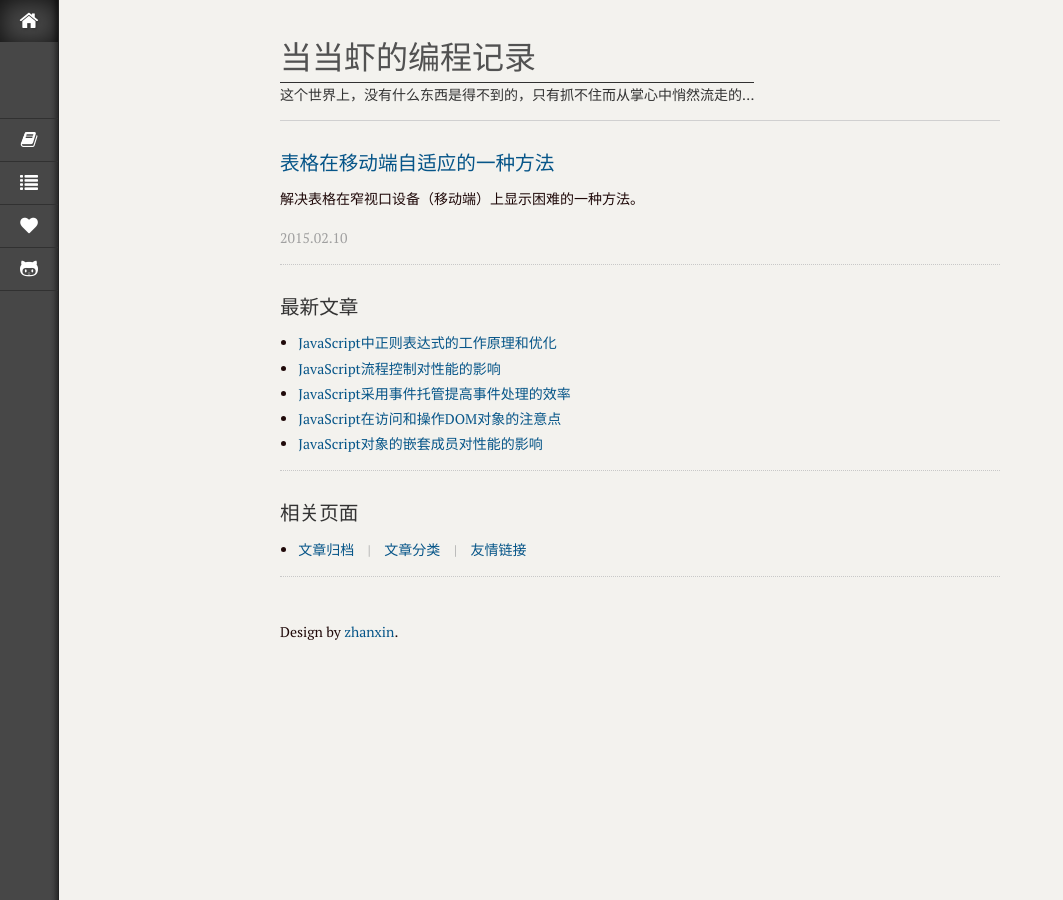
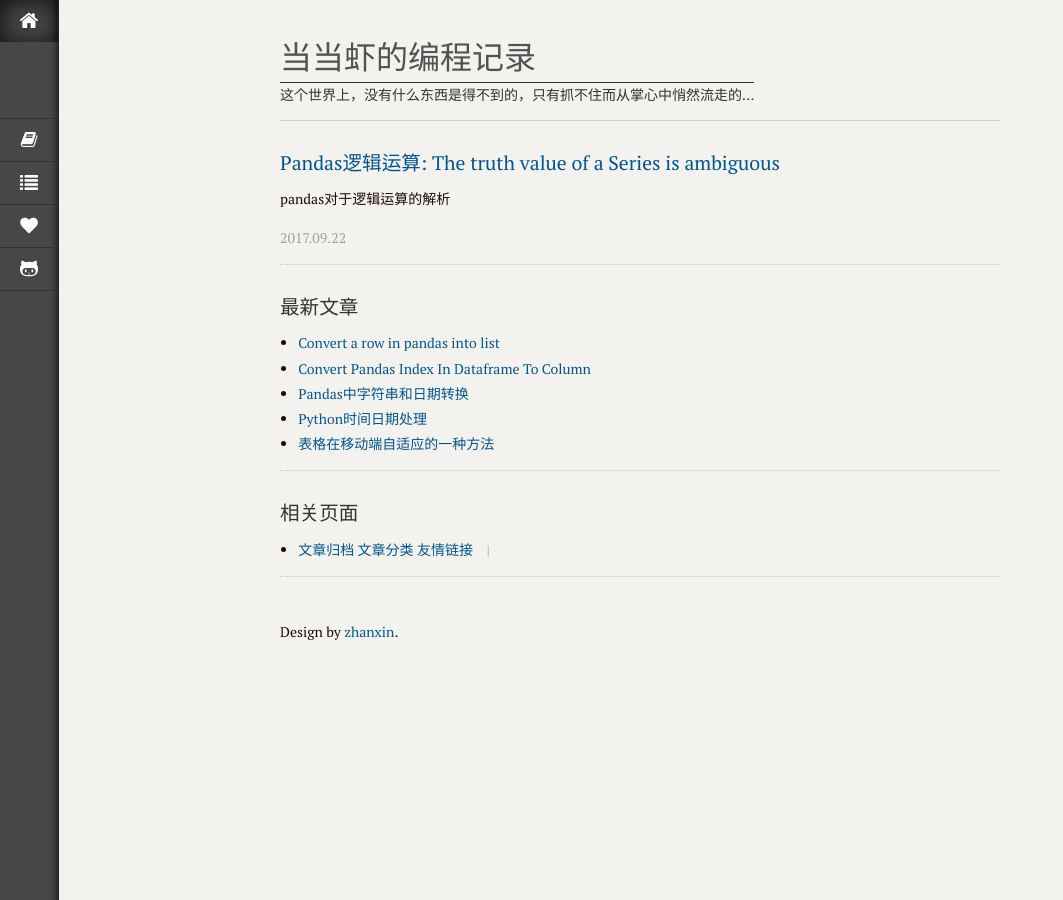
Before and after one commit to GitHubCuCu/dougaoyang.github.io, a Jekyll site: the page built from index.html, in a window 1280 px wide. Shown: the whole page, without its empty margins (0-1063 px from the left). Built offline with Jekyll 4.4.1, drawn with Linux system fonts in a browser that asks for light colours; Markdown is read by kramdown in place of the engine named in the settings; the list of posts is cut into pages by our own code; some of the changed lines change nothing that is shown.

Commit message:
添加文章

````diff
--- /dev/null
+++ b/_posts/python/2017-09-21-datetime-explain.md
@@ -0,0 +1,112 @@
+---
+layout: post
+title: Python时间日期处理
+category: Python基础
+description: Python时间日期处理
+keywords: Python, datetime
+---
+
+## 引入对象
+
+```
+>>> import datetime
+```
+
+## datetime基本操作
+
+### 1.获取datetime
+
+```
+>>> datetime.datetime.now()
+datetime.datetime(2017, 9, 21, 15, 46, 32, 745801)
+>>>
+>>> datetime.datetime(2017,9,11,12,23,45)
+datetime.datetime(2017, 9, 11, 12, 23, 45)
+```
+
+### 2.获取date
+
+```
+>>> datetime.today()
+datetime.datetime(2017, 9, 21, 15, 46, 32, 745801)
+>>>
+>>> datetime.date(2017,9,11)
+datetime.date(2017, 9, 11)
+>>>
+>>> datetime.datetime(2017,9,11,12,23,45).date()
+datetime.date(2017, 9, 11)
+```
+
+### 3.获取前N天/后N天
+
+```
+>>> datetime.date.today() - datetime.timedelta(days=1)
+datetime.date(2017, 9, 20)
+>>>
+>>> datetime.date.today() + datetime.timedelta(days=1)
+datetime.date(2017, 9, 22)
+```
+
+### 4.获取当天开始和结束时间
+
+```
+>>> datetime.datetime.combine(datetime.date.today(), datetime.time.min)
+datetime.datetime(2017, 9, 21, 0, 0)
+>>> datetime.datetime.combine(datetime.date.today(), datetime.time.max)
+datetime.datetime(2017, 9, 21, 23, 59, 59, 999999)
+```
+
+### 5.获取本周开始/结束日期
+
+```
+>>> today = datetime.date.today()
+>>> today
+datetime.date(2017, 9, 21)
+>>> today.weekday()
+3
+>>> monday = today-datetime.timedelta(today.weekday())
+>>> monday
+datetime.date(2017, 9, 18)
+>>> sunday = today + datetime.timedelta(6 - today.weekday())
+>>> sunday
+datetime.date(2017, 9, 24)
+```
+
+## 关系转换
+
+### datetime <=> string
+
+```
+>>> datetime.datetime.now().strftime("%Y-%m-%d %H:%M:%S")
+'2017-09-21 16:03:44'
+>>>
+>>> datetime.datetime.strptime("2017-09-21 16:05:06", "%Y-%m-%d %H:%M:%S")
+datetime.datetime(2017, 9, 21, 16, 5, 6)
+```
+
+### datetime <=> date
+
+```
+>>> datetime.datetime.now().date()
+datetime.date(2017, 9, 21)
+>>>
+>>> today = datetime.date.today()
+>>> datetime.datetime.combine(today, datetime.time())
+datetime.datetime(2017, 9, 21, 0, 0)
+>>> datetime.datetime.combine(today, datetime.time.min)
+datetime.datetime(2017, 9, 21, 0, 0)
+```
+
+### datetime <=> timestamp
+
+```
+>>> import time
+>>> now = datetime.datetime.now()
+>>> now.timetuple()
+time.struct_time(tm_year=2017, tm_mon=9, tm_mday=21, tm_hour=16, tm_min=16, tm_sec=48, tm_wday=3, tm_yday=264, tm_isdst=-1)
+>>> time.mktime(now.timetuple())
+1505981808.0
+>>>
+>>>datetime.datetime.fromtimestamp(1505981808.0)
+datetime.datetime(2017, 9, 21, 16, 16, 48)
+```
--- /dev/null
+++ b/_posts/python/2017-09-21-pandas-string-to-datetime.md
@@ -0,0 +1,38 @@
+---
+layout: post
+title: Pandas中字符串和日期转换
+category: Python数据分析
+description: Pandas中字符串和日期转换
+keywords: pandas, python, datetime
+---
+
+定义一个DataFrame
+
+```
+>>> data = {'state': ['US','Ohio','Nevada'], 'date':['2001-09-12 21:11:09', '2001-09-13 06:32:19', '2002-02-23 04:12:19']}
+>>> df = pd.DataFrame(data)
+>>> df
+                  date   state
+0  2001-09-12:21 11:09      US
+1  2001-09-13:06 32:19    Ohio
+2  2002-02-23:04 12:19  Nevada
+>>> df['date']
+0    2001-09-12 21:11:09
+1    2001-09-13 06:32:19
+2    2002-02-23 04:12:19
+Name: date, dtype: object
+```
+
+可以看到date列的dtype为`object`，现在需要转换成日期格式
+
+可以使用[to_datetime](http://pandas.pydata.org/pandas-docs/stable/generated/pandas.to_datetime.html#pandas.to_datetime)来转换：
+
+```
+>>> pd.to_datetime(df['date'])
+0   2001-09-12 21:11:09
+1   2001-09-13 06:32:19
+2   2002-02-23 04:12:19
+Name: date, dtype: datetime64[ns]
+```
+
+Pandas已经自动将该列由`object`转成`datetime64[ns]`
--- /dev/null
+++ b/_posts/python/2017-09-22-convert-pandas-index-in-dataframe-to-column.md
@@ -0,0 +1,122 @@
+---
+layout: post
+title: Convert Pandas Index In Dataframe To Column
+category: Python数据分析
+description: pandas索引放到列中
+keywords: pandas, python, dataframe, index
+---
+
+## 问题描述
+
+```
+>>> df = pd.DataFrame(np.arange(12).reshape((4,3)), index=[['a','a','b','b'], [1,2,1,2]], columns=['green','blue','red'])
+>>> df.index.names=['key1','key2']
+>>> df
+           green  blue  red
+key1 key2
+a    1         0     1    2
+     2         3     4    5
+b    1         6     7    8
+     2         9    10   11
+```
+
+转换成
+
+```
+  key1  key2  green  blue  red
+0    a     1      0     1    2
+1    a     2      3     4    5
+2    b     1      6     7    8
+3    b     2      9    10   11
+```
+
+## 解决问题
+
+可以看到这是带有MultiIndex索引的DataFrame对象
+
+首先，可以先来尝试一下普通的DataFrame:
+
+```
+>>> normal_df = pd.DataFrame(np.arange(12).reshape((4,3)), columns=['green','blue','red'])
+>>> normal_df
+   green  blue  red
+0      0     1    2
+1      3     4    5
+2      6     7    8
+3      9    10   11
+```
+
+最简单的：
+
+```
+>>> normal_df['index1'] = normal_df.index
+>>> normal_df
+   green  blue  red  index1
+0      0     1    2       0
+1      3     4    5       1
+2      6     7    8       2
+3      9    10   11       3
+```
+
+或者使用 [pandas.DataFrame.reset_index](http://pandas.pydata.org/pandas-docs/stable/generated/pandas.DataFrame.reset_index.html)
+
+```
+>>> normal_df.reset_index()
+   index  green  blue  red
+0      0      0     1    2
+1      1      3     4    5
+2      2      6     7    8
+3      3      9    10   11
+```
+
+
+现在来看最上面的DataFrame，需要使用 reset_index 方法
+
+可以看下reset的level参数：
+
+```
+level : int, str, tuple, or list, default None
+Only remove the given levels from the index. Removes all levels by default
+```
+
+该对象包含两个索引[key1, key1]，要移除索引放到列上时，就需要指定索引： 0(key1), 1(key2)
+
+```
+>>> df.reset_index(level=0)
+     key1  green  blue  red
+key2
+1       a      0     1    2
+2       a      3     4    5
+1       b      6     7    8
+2       b      9    10   11
+>>>
+>>> df.reset_index(level=1)
+      key2  green  blue  red
+key1
+a        1      0     1    2
+a        2      3     4    5
+b        1      6     7    8
+b        2      9    10   11
+>>>
+>>> df.reset_index(level='key1')
+     key1  green  blue  red
+key2
+1       a      0     1    2
+2       a      3     4    5
+1       b      6     7    8
+2       b      9    10   11
+>>>
+>>> df.reset_index(level=[0,1])
+  key1  key2  green  blue  red
+0    a     1      0     1    2
+1    a     2      3     4    5
+2    b     1      6     7    8
+3    b     2      9    10   11
+>>>
+>>> df.reset_index(level=['key1','key2'])
+  key1  key2  green  blue  red
+0    a     1      0     1    2
+1    a     2      3     4    5
+2    b     1      6     7    8
+3    b     2      9    10   11
+```
--- /dev/null
+++ b/_posts/python/2017-09-22-convert-row-in-pandas-into-list.md
@@ -0,0 +1,46 @@
+---
+layout: post
+title: Convert a row in pandas into list
+category: Python数据分析
+description: pandas行转换成list
+keywords: pandas, python, list
+---
+
+## 问题描述
+
+```
+>>> data = {'state': ['US','Ohio','Nevada'], 'pop':[2.5, 4.3, 3.2]}
+>>> df = pd.DataFrame(data)
+>>> df
+   pop   state
+0  2.5      US
+1  4.3    Ohio
+2  3.2  Nevada
+```
+
+现在需要转换成
+
+```
+[[2.5, 'US'], [4.3, 'Ohio'], [3.2, 'Nevada']]
+```
+
+## 解决问题
+
+可以使用 [iterrows](http://pandas.pydata.org/pandas-docs/dev/generated/pandas.DataFrame.iterrows.html) 实现:
+
+```
+>>> temp=[]
+>>> for row in df.iterrows():
+...     index, data = row
+...     temp.append(data.tolist())
+...
+>>> temp
+[[2.5, 'US'], [4.3, 'Ohio'], [3.2, 'Nevada']]
+```
+
+当然这是一种办法，还有一种更 python 的办法，pandas中提供方法转换:
+
+```
+>>> df.values.tolist()
+[[2.5, 'US'], [4.3, 'Ohio'], [3.2, 'Nevada']]
+```
--- /dev/null
+++ b/_posts/python/2017-09-22-pandas-bool-compare.md
@@ -0,0 +1,105 @@
+---
+layout: post
+title: 'Pandas逻辑运算: The truth value of a Series is ambiguous'
+category: Python数据分析
+description: pandas对于逻辑运算的解析
+keywords: pandas, python, bool
+---
+
+## 问题描述
+
+```
+>>> data = {'state': ['US','Ohio','Nevada'], 'pop':[2.5, 4.3, 3.2]}
+>>> df = pd.DataFrame(data)
+>>> df
+   pop   state
+0  2.5      US
+1  4.3    Ohio
+2  3.2  Nevada
+>>> df[(df['pop']>3) and (df['pop']<4)]
+ValueError: The truth value of a Series is ambiguous. Use a.empty, a.bool(), a.item(), a.any() or a.all().
+```
+
+## 解决问题
+
+原因是由于在python中 `or` 和 `and` 的声明需要 `truth-values`, 即真实的True或者False
+
+但是`df['pop']>3`返回并不是True或False，而仍然是一个Series，所以在pandas中这样使用被认为是不明确(ambiguous)
+
+
+因此需要使用位运算符(bitwise)即 `|`(or) 或者 `&`(and):
+
+```
+>>> df[(df['pop']>3) & (df['pop']<4)]
+   pop   state
+2  3.2  Nevada
+```
+
+===
+
+## 附加说明
+
+如果想实现 and 或者 or 的效果，可以使用 [logical_or][logical_or] 和 [logical_and][logical_and] 或者 位运算符(bitwise)即  `|` (or) 和 `&` (and)
+
+- logical_or:
+
+```
+>>> import numpy as np
+>>> np.logical_or(x, y)
+```
+
+或者 | 运算符
+
+```
+>>> x | y
+```
+
+- logical_and:
+
+```
+>>> import numpy as np
+>>> np.logical_and(x, y)
+```
+
+或者 & 运算符
+
+```
+>>> x & y
+```
+
+当使用位运算符时，因为运算符优先级的问题，请将两边用括号包起来。[查看详情](https://docs.python.org/3/reference/expressions.html#operator-precedence)
+
+除此之外还有 一些其他逻辑操作 `logical_not` 和 `logical_xor`... [查看详情](https://docs.scipy.org/doc/numpy/reference/routines.logic.html)
+
+===
+
+## 注意
+
+当使用`bool`来操作`pandas.Series`时会返回一个异常：
+
+```
+>>> x = pd.Series([1])
+>>> bool(x)
+ValueError: The truth value of a Series is ambiguous. Use a.empty, a.bool(), a.item(), a.any() or a.all().
+```
+
+下列操作也会抛出异常：
+
+```
+>>> x or x
+ValueError: The truth value of a Series is ambiguous. Use a.empty, a.bool(), a.item(), a.any() or a.all().
+>>> x and x
+ValueError: The truth value of a Series is ambiguous. Use a.empty, a.bool(), a.item(), a.any() or a.all().
+>>> if x:
+...     print('fun')
+ValueError: The truth value of a Series is ambiguous. Use a.empty, a.bool(), a.item(), a.any() or a.all().
+>>> while x:
+...     print('fun')
+ValueError: The truth value of a Series is ambiguous. Use a.empty, a.bool(), a.item(), a.any() or a.all().
+```
+
+这些隐式调用其实也是将之转为bool类型，因此仍会错误，除了上述4个声明外，还有一些操作会产生同样的效果(类似any, all, filter, ...)
+
+
+[logical_or]: https://docs.scipy.org/doc/numpy/reference/generated/numpy.logical_or.html
+[logical_and]: https://docs.scipy.org/doc/numpy/reference/generated/numpy.logical_and.html
--- a/index.html
+++ b/index.html
@@ -32,7 +32,8 @@ keywords: 博客, 编程, 笔记, php, mysql, linux
         <li>
             {% for page in site.page %}
             <a href="{{ site.url }}{{ page.url }}" rel="bookmark" title="{{page.text}}">{{ page.text }}</a>
-            {% if !page.last %}
+            {% if page.last %}
+            {% else %}
                 <span class="lotus-squ">|</span>
             {% endif %}
             {% endfor %}
````
Also changed, not shown: 1 other file.
